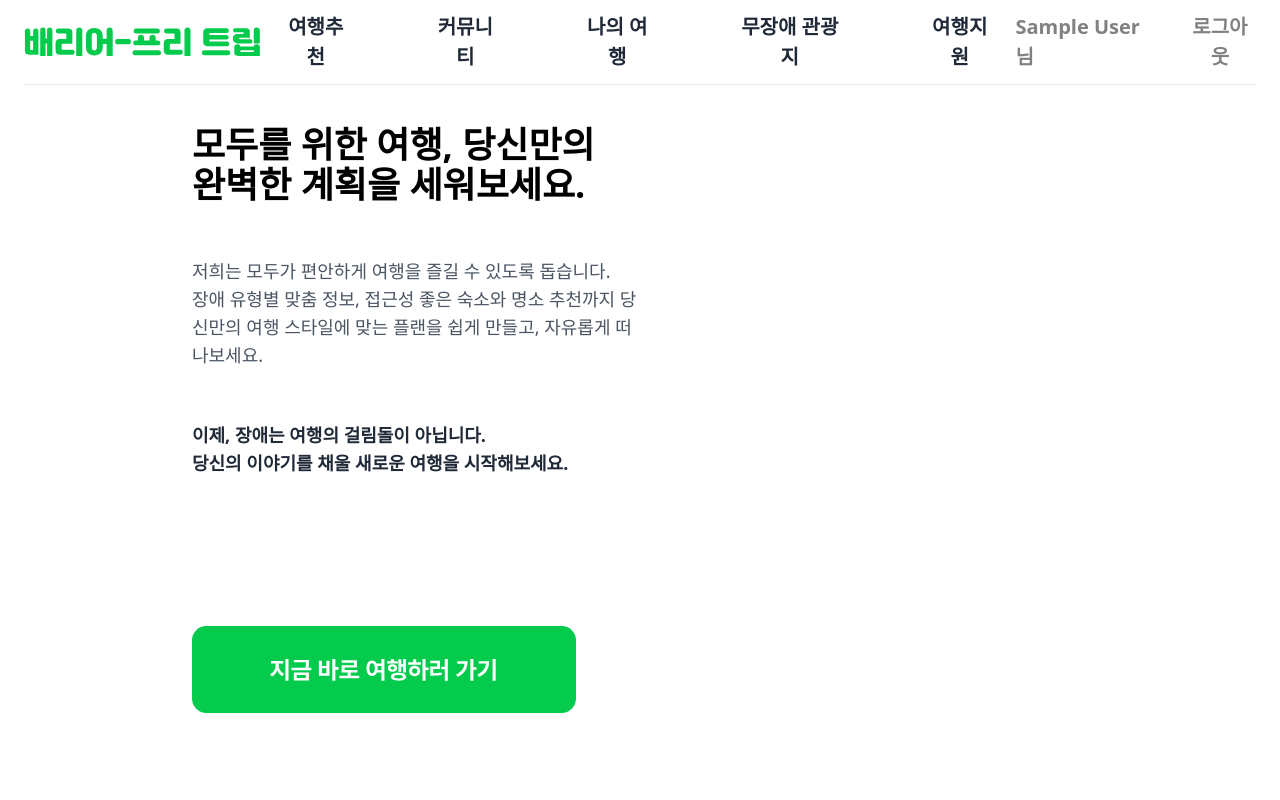
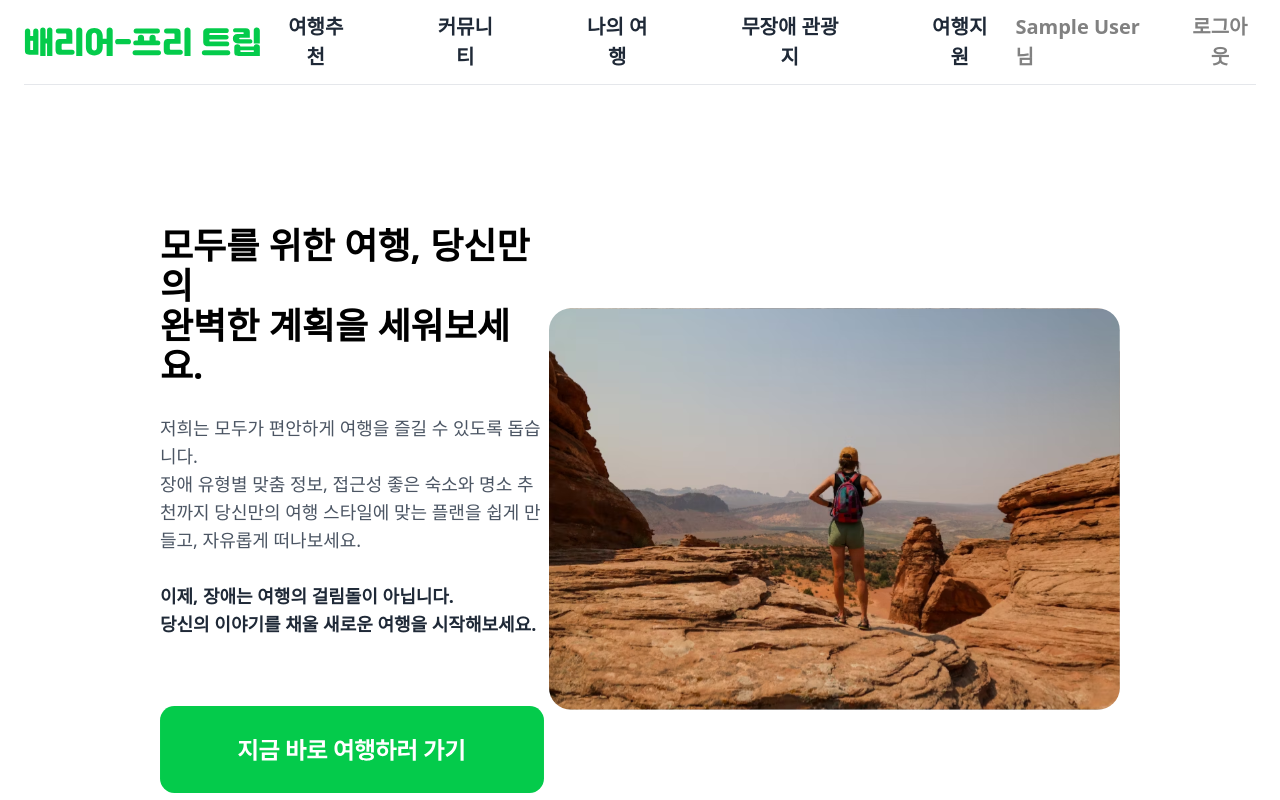
Before and after one commit to U0Cofficial/Barrier-FreeTrip, a React (Create React App) app in the folder front/: page /mainpage in a window 1280 px wide. Shown: the top 800 px of the page. Built offline with nearby package versions, Linux system fonts and the light colour scheme; sample sign-in values are in the browser's storage.

Commit message:
[feat] main

```diff
--- a/front/src/pages/Mainpage.jsx
+++ b/front/src/pages/Mainpage.jsx
@@ -8,33 +8,37 @@ function Mainpage() {
   const handleClick = () => {
     navigate("/OptionPage");
   };
+
   return (
     <div>
-      <div className="flex flex-wrap justify-between items-center bg-white px-40 py-10">
-        <div className="w-1/2 flex ml-8 flex-col max-w-md space-y-6 gap-7 ">
-          <h1 className="text-4xl font-bold text-black">
-            모두를 위한 여행, 당신만의 <br /> 완벽한 계획을 세워보세요.
+      <div className="flex flex-col md:flex-row justify-between items-center bg-white px-6 py-10 md:px-20 lg:px-40">
+        <div className="w-full md:w-1/2 flex flex-col space-y-6 md:space-y-7">
+          <h1 className="text-3xl md:text-4xl font-bold text-black">
+            모두를 위한 여행, 당신만의 <br className="hidden md:block" /> 완벽한 계획을 세워보세요.
           </h1>
-          <p className="text-lg text-gray-600">
+          <p className="text-base md:text-lg text-gray-600">
             저희는 모두가 편안하게 여행을 즐길 수 있도록 돕습니다.
-            <br />
+            <br className="hidden md:block" />
             장애 유형별 맞춤 정보, 접근성 좋은 숙소와 명소 추천까지 당신만의
             여행 스타일에 맞는 플랜을 쉽게 만들고, 자유롭게 떠나보세요.
           </p>
-          <p className="text-lg font-semibold text-gray-800">
+          <p className="text-base md:text-lg font-semibold text-gray-800">
             이제, 장애는 여행의 걸림돌이 아닙니다.
-            <br />
+            <br className="hidden md:block" />
             당신의 이야기를 채울 새로운 여행을 시작해보세요.
           </p>
-          <button className="pt-20" onClick={handleClick}>
-            <Mainbutton className="w-96" />
+          <button className="pt-10" onClick={handleClick}>
+            <div className="w-96">
+              <Mainbutton className="w-full h-auto" />
+            </div>
           </button>
         </div>
-        <div className="w-1/2 relative w-[704px] h-[768px] overflow-hidden">
-          <Mainimage className="absolute inset-0 w-full h-full object-cover" />
+        <div className="w-full md:w-1/2 relative h-[300px] md:h-[768px] md:w-[704px] overflow-hidden mt-10 md:mt-0">
+          <Mainimage className="absolute inset-0 w-full h-full object-contain" />
         </div>
       </div>
     </div>
   );
 }
+
 export default Mainpage;
```
